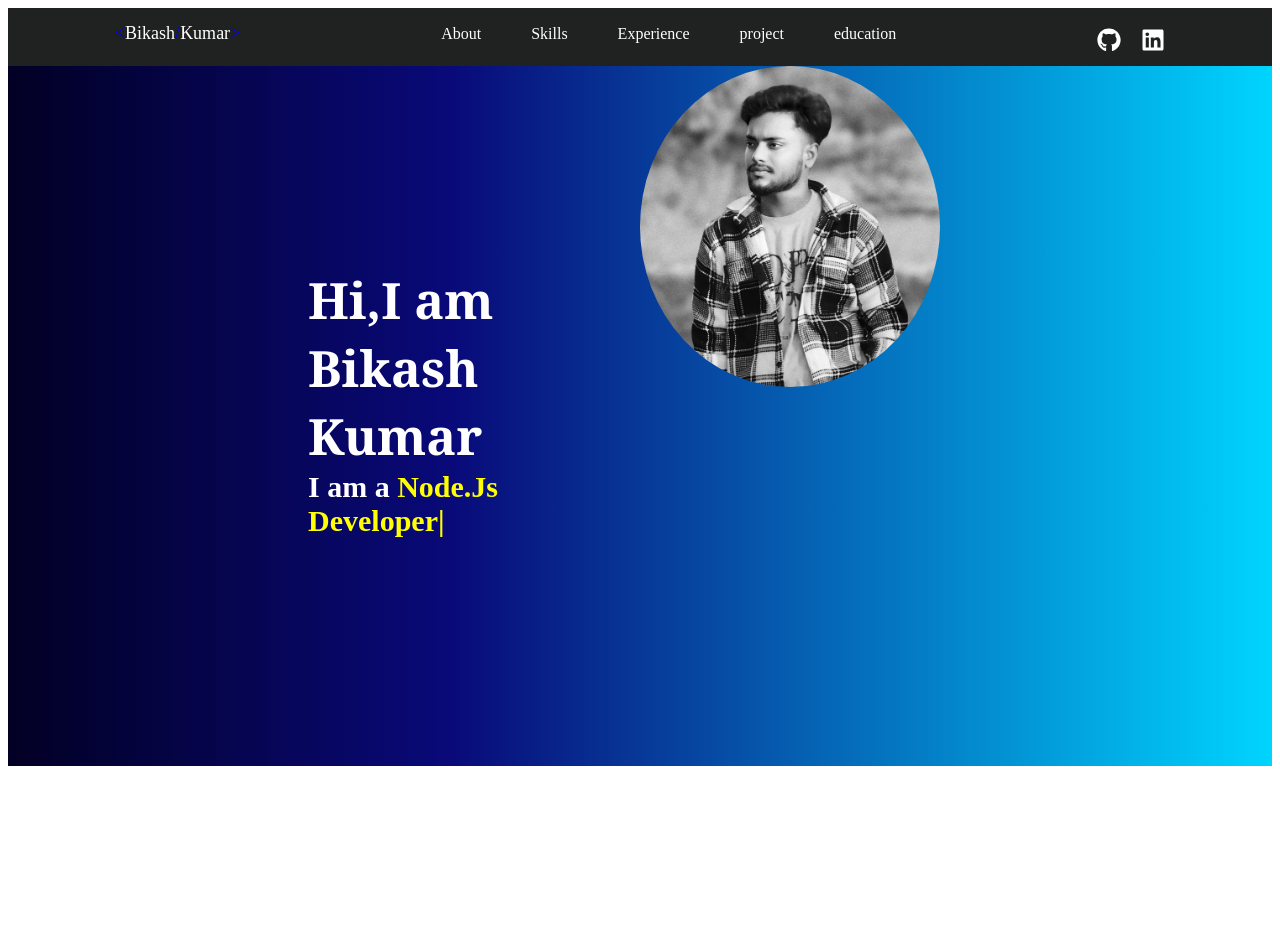
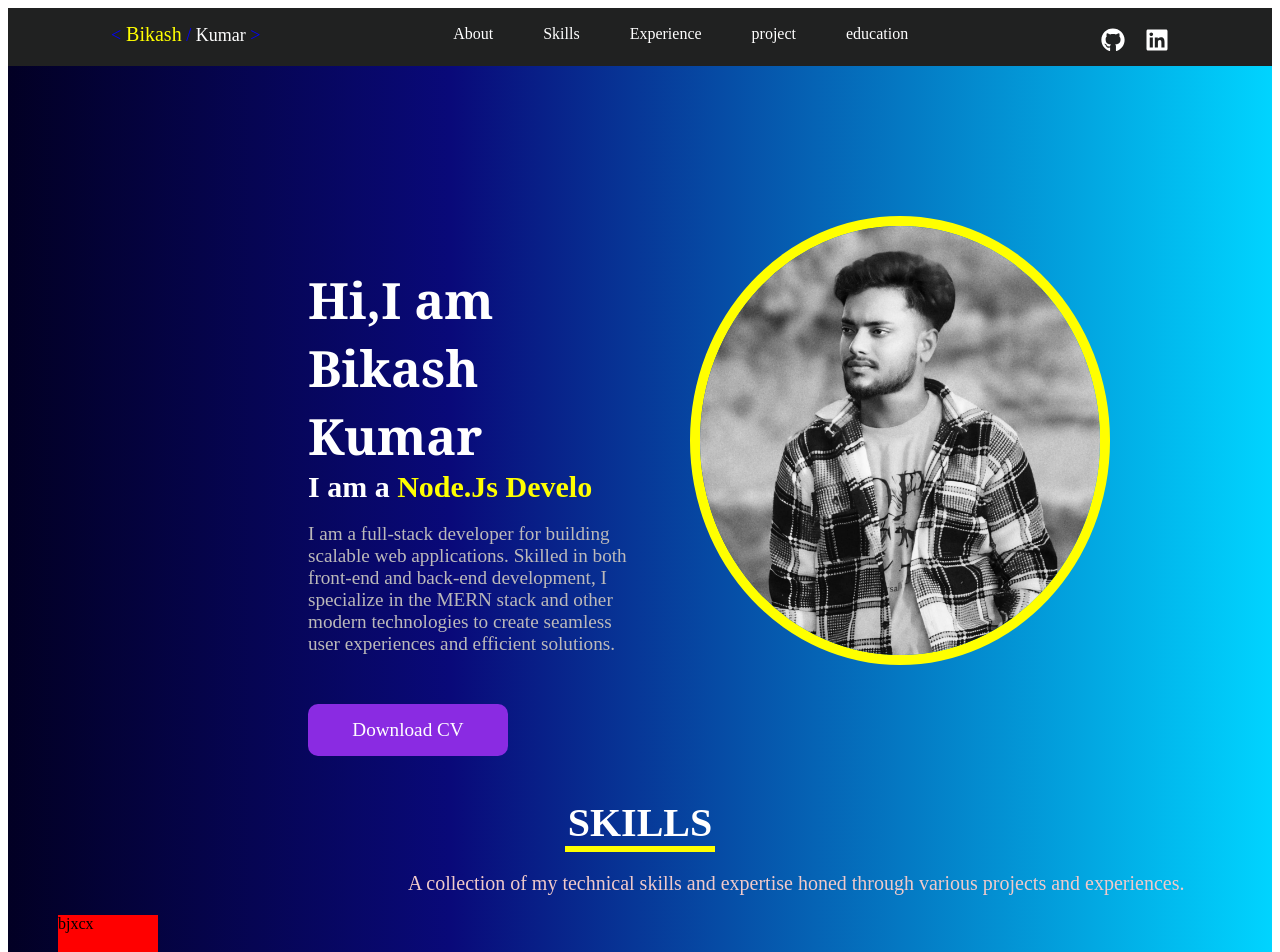
Before and after one commit to bikash-bk/portfolio-new, a React (Vite) app: page / in a window 1280 px wide. Shown: the top 952 px of the page. Before the commit the page ends 800 px from the top, so only its background shows below. Built offline with nearby package versions, Linux system fonts and the light colour scheme.

Commit message:
skills section updated

```diff
--- a/src/App.css
+++ b/src/App.css
@@ -0,0 +1,8 @@
+.app{
+     background: #020024;
+background: linear-gradient(90deg,rgba(2, 0, 36, 1) 0%, rgba(9, 9, 121, 1) 35%, rgba(0, 212, 255, 1) 100%);
+
+height: 10000px;
+padding-left: 0;
+min-width: 100%;
+}
--- a/src/App.jsx
+++ b/src/App.jsx
@@ -1,15 +1,21 @@
 import React from 'react'
 import Navbar from './components/Navbar/Navbar'
 import Hero from './components/Hero/Hero.jsx'
+import './App.css'
+import Skill from './components/skills/Skill.jsx'
 
 const App = () => {
   return (
-    <>
-    <Navbar/>
+
+    <div className='app'>
+<Navbar/>
     <Hero/>
+    <Skill/>
+    </div>
 
 
-    </>
+
+
   )
 }
 
--- a/src/components/Hero/Hero.css
+++ b/src/components/Hero/Hero.css
@@ -1,8 +1,9 @@
 .hero-main{
     display: flex;
-    background: #020024;
-background: linear-gradient(90deg,rgba(2, 0, 36, 1) 0%, rgba(9, 9, 121, 1) 35%, rgba(0, 212, 255, 1) 100%);
+
 }
+
+
 
 .left{
     /* background-color: red; */
@@ -36,3 +37,26 @@ background: linear-gradient(90deg,rgba(2, 0, 36, 1) 0%, rgba(9, 9, 121, 1) 35%,
     color: white;
 
 }
+.desc{
+    font-size: larger;
+    color: rgb(188, 185, 185);
+}
+
+.hero-button{
+    padding: 15px;
+    width: 200px;
+    margin-top: 30px;
+    border-radius: 10px;
+    border: none;
+    font-size: larger;
+    background: blueviolet;
+    color: white;
+    font-family: 'Times New Roman', Times, serif;
+    font: bolder;
+    cursor: pointer;
+    box-shadow: inset;
+}
+
+.hero-button:hover{
+    scale:calc(1.05);
+}
--- a/src/components/Hero/Hero.jsx
+++ b/src/components/Hero/Hero.jsx
@@ -5,7 +5,10 @@ import profile2 from '../../assets/profile.jpg'
 
 const Hero = () => {
   return (
-    <div className='hero-main'>
+
+
+
+    <div className='hero-main' id='about'>
 
       <div className='left'>
         <div className='name-section'>
@@ -31,14 +34,34 @@ const Hero = () => {
             />
           </h2>
 
+          <p className='desc'>I am a full-stack developer for building scalable web applications. Skilled in both front-end and back-end development, I specialize in the MERN stack and other modern technologies to create seamless user experiences and efficient solutions.
+
+
+</p>
+<a href="https://drive.google.com/file/d/1n6hpwSY2H7N1I3FTKYOPA-Fnb3xzhwP4/view?usp=drive_link"
+target='_blank'>
+<button className='hero-button'>Download CV</button>
+
+
+</a>
+
+
         </div>
       </div>
 
       <div className='right'>
-        <img src={profile2} alt="" style={{width:"300px",borderRadius:"50%"}}/>
+        <img src={profile2} alt="" style={{width:"400px",borderRadius:"50%",marginTop:"150px",marginLeft:"50px",border:"10px solid yellow"}}/>
       </div>
 
+
+
+
+
     </div>
+
+
+
+
   )
 }
 
--- a/src/components/Navbar/Navbar.jsx
+++ b/src/components/Navbar/Navbar.jsx
@@ -1,51 +1,85 @@
-import React from 'react'
-import './Navbar.css'
+import React, { useState } from "react";
+import "./Navbar.css";
 import { FaGithub, FaLinkedin } from "react-icons/fa";
-import { PiLinkedinLogoBold } from 'react-icons/pi';
+import { PiLinkedinLogoBold } from "react-icons/pi";
 
 const Navbar = () => {
+  const [active, setActive] = useState("");
+
+  const scrollTosection = (id) => {
+
+    setActive(id);
+
+    const element = document.getElementById(id);
+
+    if (element) {
+      element.scrollIntoView({
+        behavior: "smooth",
+      });
+    }
+  };
   return (
-   <>
-   <div className='main' >
-    <div className='name'>
-      <span style={{color:"blue"}} >&lt;</span>
-      <span >Bikash</span>
-      <span style={{color:"blue"}} >/</span>
-      <span>Kumar</span>
-      <span style={{color:"blue"}} >&gt;</span>
-    </div>
+    <>
+      <div className="main">
+        <div className="name">
+          <span style={{ color: "blue" }}>&lt;</span>
 
-    <div className='main-ul'>
-      <ul >
-        <li>About</li>
-        <li>Skills</li>
-        <li>Experience</li>
-        <li>project</li>
-        <li>education</li>
-      </ul>
-    </div>
+          <span style={{ color: "yellow", fontSize: "20px" }}>
+            &nbsp;Bikash
+          </span>
+          <span style={{ color: "blue" }}>&nbsp;/</span>
+          <span>&nbsp;Kumar</span>
+          <span style={{ color: "blue" }}>&nbsp;&gt;</span>
+        </div>
 
-    <div className='main-right'>
-      <a href="https://github.com/bikash-bk"
-      target='_blank'>
+        <div className="main-ul">
+          <ul>
+            <li onClick={() => scrollTosection("about") }
+            style={{color:active==="about"?"blueViolet":""}}
+            >About</li>
 
-      <FaGithub className='github'  size={24} style={{marginTop:"10px"  }}/>
+            <li onClick={() => scrollTosection("skills")}
+             style={{color:active==="skills"?"blueViolet":""}}
+             >Skills</li>
 
-      </a>
+            <li onClick={() => scrollTosection("experience")}
+             style={{color:active==="experience"?"blueViolet":""}}
+             >Experience</li>
 
-      <a href="https://www.linkedin.com/in/bikash-das-436425297"
-      target='_blank'>
+            <li onClick={() => scrollTosection("project")}
+             style={{color:active==="project"?"blueViolet":""}}
+             >project</li>
 
-      <FaLinkedin className='linkdln' size={24} style={{marginTop:"10px" , paddingLeft:"20px"}}/>
+            <li onClick={() => scrollTosection("education")}
+             style={{color:active==="education"?"blueViolet":""}}
+             >education</li>
 
-      </a>
+          </ul>
+        </div>
 
+        <div className="main-right">
+          <a href="https://github.com/bikash-bk" target="_blank">
+            <FaGithub
+              className="github"
+              size={24}
+              style={{ marginTop: "10px" }}
+            />
+          </a>
 
-    </div>
-   </div>
+          <a
+            href="https://www.linkedin.com/in/bikash-das-436425297"
+            target="_blank"
+          >
+            <FaLinkedin
+              className="linkdln"
+              size={24}
+              style={{ marginTop: "10px", paddingLeft: "20px" }}
+            />
+          </a>
+        </div>
+      </div>
+    </>
+  );
+};
 
-   </>
-  )
-}
-
-export default Navbar
+export default Navbar;
--- /dev/null
+++ b/src/components/skills/Skill.css
@@ -0,0 +1,42 @@
+
+.skill-container{
+   justify-items: center;
+
+
+
+}
+.skill-heading{
+    font-size: 40px;
+    color: white;
+    padding: 0;
+    margin-bottom: 0;
+
+}
+.hr{
+    height: 6px;
+    width: 150px;
+    background-color: yellow;
+
+    margin-top: 0;
+}
+
+.skill-desc{
+   margin-left: 400px;
+   font-size: 20px;
+   font: bolder;
+   color: rgb(241, 202, 202);
+}
+
+.skills-sections{
+    margin-top: 60px;
+    display:flex;
+
+}
+
+.skills-section{
+    background-color: red;
+    width: 100px;
+    height: 200px;
+     margin-left: 50px;
+     margin-top: 20px;
+}
--- /dev/null
+++ b/src/components/skills/Skill.jsx
@@ -0,0 +1,23 @@
+import React from 'react'
+import './Skill.css'
+
+const Skill = () => {
+  return (
+    <div className='skill-main' id='skills'>
+
+<div className='skill-container'>
+  <h2 className='skill-heading'>SKILLS</h2>
+  <div className='hr'></div>
+</div>
+
+<p className='skill-desc '>A collection of my technical skills and expertise honed through various projects and experiences.</p>
+
+<div className='skill-sections'>
+  <div className='skills-section'><p>bjxcx</p></div>
+  <div className='skills-section'><h1>xnjxn</h1></div>
+</div>
+    </div>
+  )
+}
+
+export default Skill
--- a/src/index.css
+++ b/src/index.css
@@ -0,0 +1,3 @@
+html {
+  scroll-behavior: smooth;
+}
```
Also changed, not shown: src/Constant.js (added, +151 -0 lines).
